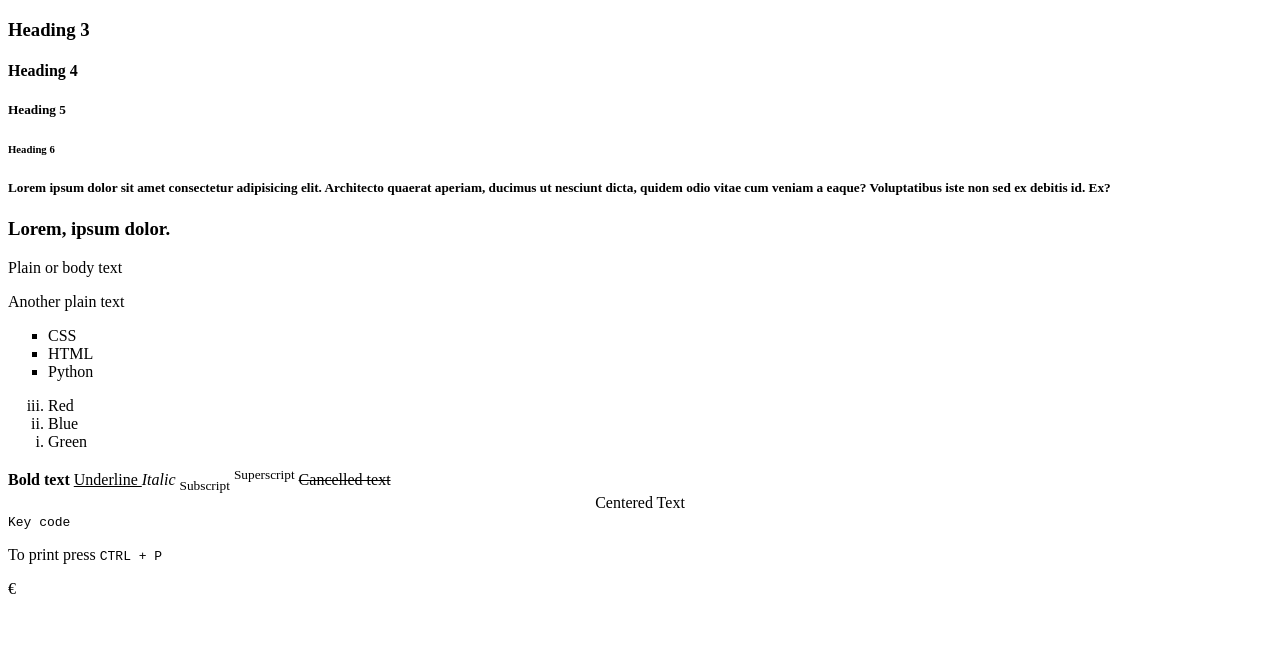
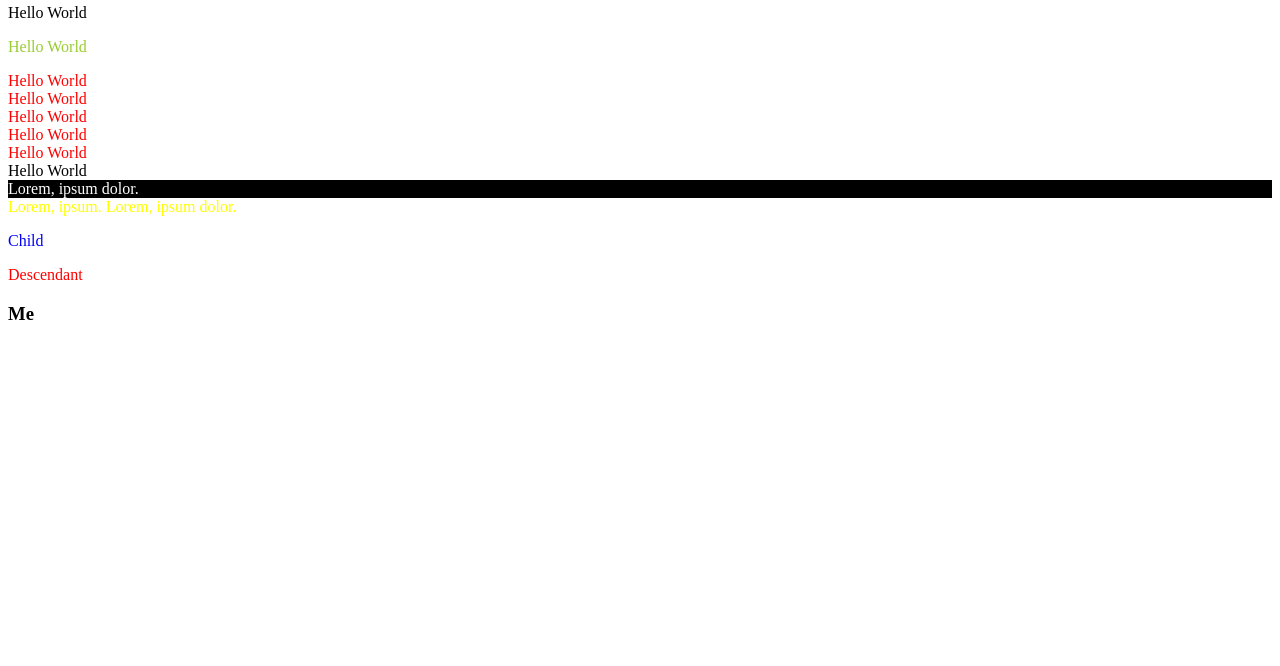
Before and after one commit to Asheerukudan/Front-End, a plain HTML site: page class/class1.html in a window 1280 px wide. Shown: the part 134-800 px from the top of the page. Drawn offline with Linux system fonts and the light colour scheme.

Commit message:
Finished HTML Class 3

```diff
--- a/class/class1.html
+++ b/class/class1.html
@@ -1,69 +1,54 @@
 <!DOCTYPE html>
-<html>
+<html lang="en">
+<head>
+    <meta charset="UTF-8">
+    <meta name="viewport" content="width=device-width, initial-scale=1.0">
+    <title>Document</title>
+    <style>
+        /* selectors  */
+        h1{color:blue}
 
-<head>
-    <title> My First Web Page</title>
+        #par2{color:yellowgreen}
+        .group-1{color:red}
+        .group-3{background: black; color:#FFF}
+
+        /* select Multiple  */
+        span, .lab-1{color:yellow}
+
+        /* child and descendant */
+        div p {
+            color:red;
+        }
+        .about>p{
+            color:blue;
+        }
+    </style>
 </head>
+<body>
+    <h1> Introduction to CSS  - Cascading Stylesheet </h1>
+    <h1> Introduction to CSS  - Cascading Stylesheet </h1>
+    <p id="par1"> Hello World</p>
+    <p id="par2"> Hello World</p>
 
-<body>
-    Hello World
-    <h1> Heading 1 </h1>
-    <h2> Heading 2 </h2>
-    <h3> Heading 3 </h3>
-    <h4> Heading 4 </h4>
-    <h5> Heading 5 </h5>
-    <h6> Heading 6 </h6>
-    <h5> Lorem ipsum dolor sit amet consectetur adipisicing elit. Architecto quaerat aperiam, ducimus ut nesciunt
-        dicta, quidem odio vitae cum veniam a eaque? Voluptatibus iste non sed ex debitis id. Ex?</h5>
+    <div class="group-1"> Hello World </div>
+    <div class="group-1"> Hello World </div>
+    <div class="group-1"> Hello World </div>
+    <div class="group-1"> Hello World </div>
+    <div class="group-1"> Hello World </div>
+    <div class="group-2"> Hello World </div>
+    <div class="group-3 group-1">  Lorem, ipsum dolor.</div>
 
-    <h3>
-        Lorem, ipsum dolor.
-    </h3>
+    <!-- Select Multiple  -->
+     <span> Lorem, ipsum.</span>
+     <label for="" class="lab-1"> Lorem, ipsum dolor.</label>
 
-    <!-- Comment  -->
-     <p> Plain or body text</p>
-     <p> Another plain text </p>
-
-     <!-- HTML  List
-      ol : ordered list
-      ul : unordered list
-      li : list item
-      ol types : 1, A, i, I, a
-      ul types : disc, none, circle, square
-
-     -->
-
-     <ul type="square">
-        <li> CSS</li>
-        <li>HTML </li>
-        <li>Python</li>
-     </ul>
-     <ol type="i" reversed>
-        <li> Red</li>
-        <li> Blue</li>
-        <li>Green</li>
-     </ol>
-
-     <!-- HTML formating tags and Entities -->
-      <b> Bold text </b>
-      <u> Underline </u>
-      <i> Italic</i>
-      <sub> Subscript</sub>
-      <sup>Superscript</sup>
-      <del>Cancelled text </del>
-      <center> Centered Text </center>
-      <kbd> Key code </kbd>
-
-
-      <p> To print press  <kbd> CTRL + P</kbd> </p>
-
-      <!-- entities : Symbols  -->
-       &euro;
-       <!-- Another line  -->
-
-       <!-- table -->
-
-
+     <!-- child and descendant  -->
+    <div class="about">
+            <p> Child </p>
+            <section>
+                <p> Descendant </p>
+            </section>
+            <h3> Me</h3>
+    </div>
 </body>
-
 </html>
```
Also changed, not shown: html/class1.html (added, +69 -0 lines), html/class2.html (renamed from class/class2.html), html/class3.html (renamed from class/class3.html), html/first-webpage.html (renamed from class/first-webpage.html), html/form1.html (renamed from class/form1.html).
